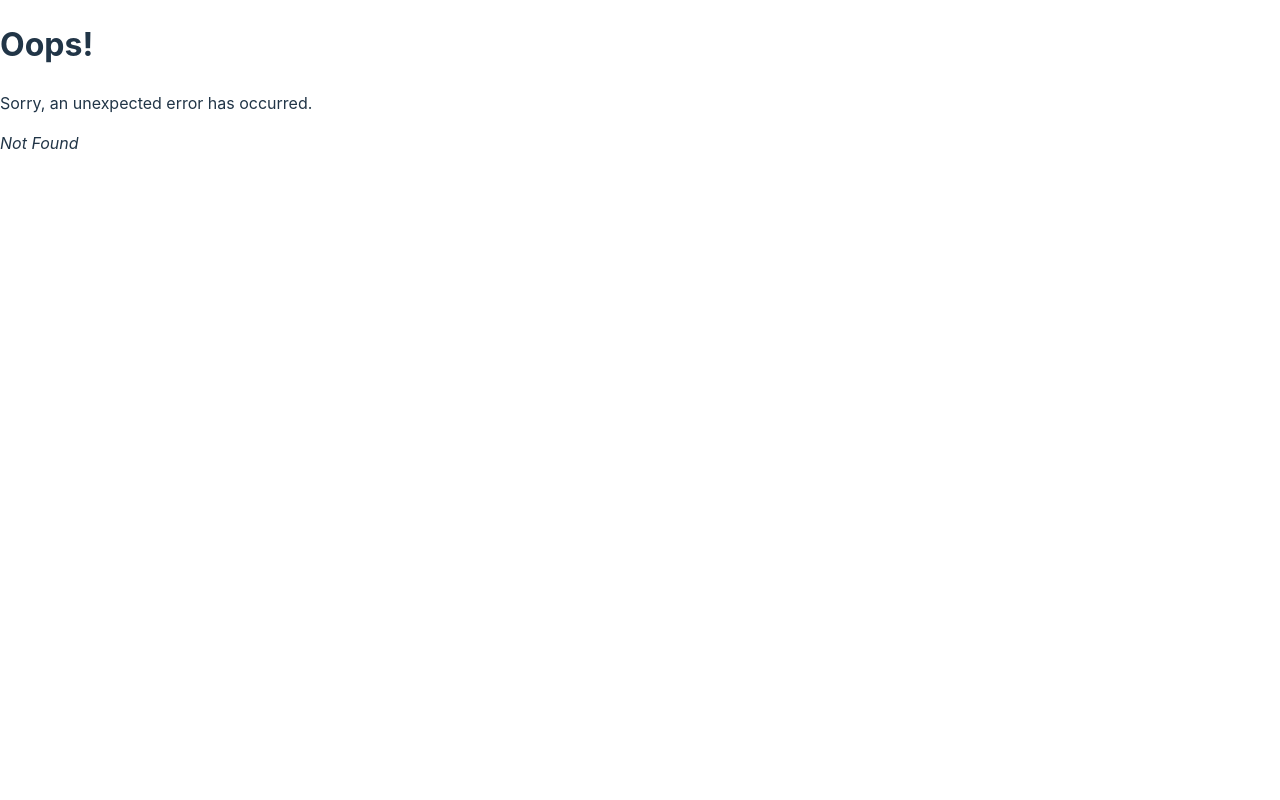
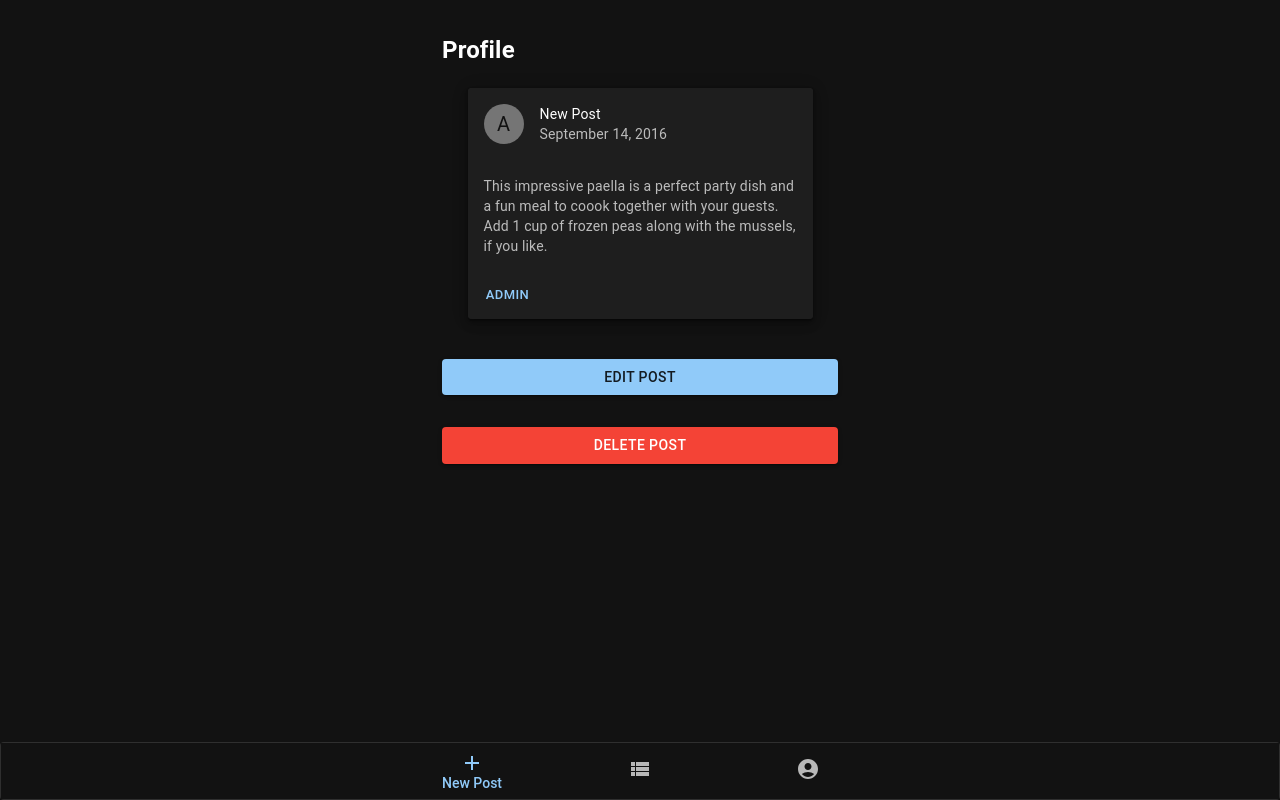
Before and after one commit to w3dd1e/groupomania-client, a React (Vite) app: page /post in a window 1280 px wide. Before the commit this address had no page. Built offline with nearby package versions, Linux system fonts and the light colour scheme.

Commit message:
Add single post view with routing

```diff
--- /dev/null
+++ b/src/components/PostView.jsx
@@ -0,0 +1,60 @@
+import * as React from "react";
+import Avatar from "@mui/material/Avatar";
+import Typography from "@mui/material/Typography";
+import Container from "@mui/material/Container";
+import Stack from "@mui/material/Stack";
+import Button from "@mui/material/Button";
+import Grid from "@mui/material/Unstable_Grid2";
+import { Paper } from "@mui/material";
+import CardHeader from "@mui/material/CardHeader";
+import CardActions from "@mui/material/CardActions";
+import CardContent from "@mui/material/CardContent";
+import Card from "@mui/material/Card";
+
+export default function Post() {
+  const post = {
+    headline: "New Post",
+    body: "This impressive paella is a perfect party dish and a fun meal to coook together with your guests. Add 1 cup of frozen peas along with the mussels, if you like.",
+    createdAt: "September 14, 2016",
+    user: "admin",
+  };
+
+  return (
+    <Container component='main' maxWidth='xs' sx={{ p: 2 }}>
+      <h2 className='pageTitle'>Profile</h2>
+
+      <Grid container justifyContent='center' spacing={3} sx={{ mt: 1 }}>
+        <Grid>
+          <Paper elevation={6}>
+            <Card sx={{ maxWidth: 345 }}>
+              <CardHeader
+                avatar={<Avatar>A</Avatar>}
+                title={post.headline}
+                subheader={post.createdAt}
+              />
+
+              <CardContent>
+                <Typography variant='body2' color='text.secondary'>
+                  {post.body}
+                </Typography>
+              </CardContent>
+              <CardActions>
+                <Button size='small' color='primary'>
+                  {post.user}
+                </Button>
+              </CardActions>
+            </Card>
+          </Paper>
+        </Grid>
+        <Stack direction='column' flex={1} sx={{ p: 1.5 }}>
+          <Button variant='contained' color='primary' sx={{ my: 2 }}>
+            Edit Post
+          </Button>
+          <Button variant='contained' color='error' sx={{ my: 2 }}>
+            Delete Post
+          </Button>
+        </Stack>
+      </Grid>
+    </Container>
+  );
+}
```
Also changed, not shown: src/main.jsx (+7 -4 lines).
